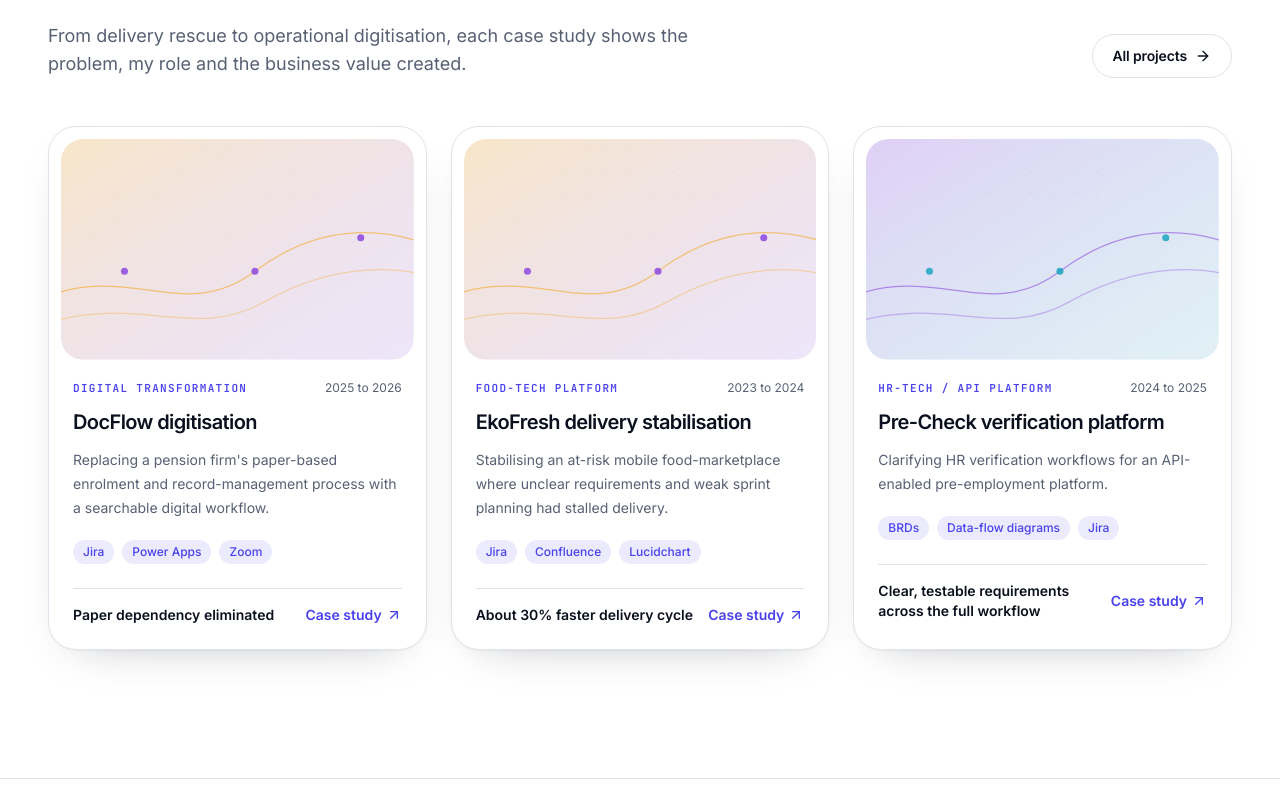
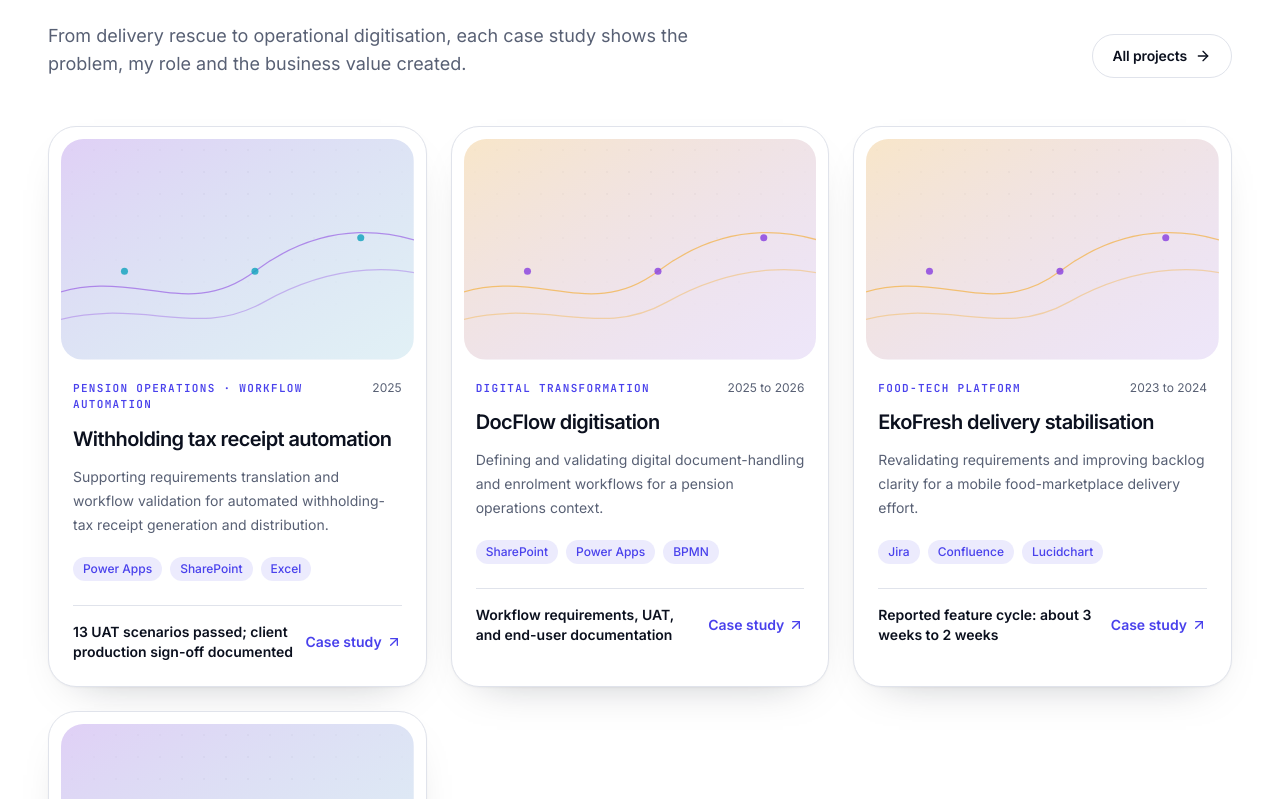
Before and after one commit to ImjCloud/portfolio, a Next.js app: page / in a window 1280 px wide. Shown: the part 5081-5880 px from the top of the page. Built offline with nearby package versions, Linux system fonts and the light colour scheme; no server answers.

Commit message:
Apply resume-backed portfolio improvements to data/projects.ts

```diff
--- a/data/projects.ts
+++ b/data/projects.ts
@@ -16,34 +16,49 @@ export type Project = {
 
 export const projects: Project[] = [
   {
+    slug: "leadway-withholding-tax-automation",
+    title: "Withholding tax receipt automation",
+    category: "Pension operations · Workflow automation",
+    period: "2025",
+    role: "Business Analyst / Project Manager",
+    summary: "Supporting requirements translation and workflow validation for automated withholding-tax receipt generation and distribution.",
+    problem: "The workflow needed to process transaction schedules, produce PDF receipts, distribute them reliably, and support later retrieval or resend.",
+    approach: "Supported the translation of business needs into workflow requirements and UAT validation. The solution ingests transaction schedules, extracts data to SharePoint, generates PDF receipts, distributes them by email, and supports retrieval and resend.",
+    outcome: "Project records document 13 UAT scenarios marked passed and client sign-off for production deployment. A job completion certificate lists the role as Business Analyst / Project Manager.",
+    tools: ["Power Apps", "SharePoint", "Excel", "Workflow automation", "UAT"],
+    kpi: "13 UAT scenarios passed; client production sign-off documented",
+    state: "published",
+    deliverables: ["Workflow requirements", "UAT scenarios", "Validation records", "Production sign-off evidence"],
+  },
+  {
     slug: "docflow-digitisation",
     title: "DocFlow digitisation",
     category: "Digital transformation",
     period: "2025 to 2026",
-    role: "Project Analyst",
-    summary: "Replacing a pension firm's paper-based enrolment and record-management process with a searchable digital workflow.",
-    problem: "A pension firm relied entirely on paper-based processes for document storage and client enrolment, creating inefficiencies in record retrieval, data accuracy and overall operational workflow.",
-    approach: "I gathered and documented business requirements, identifying pain points across the firm's manual processes. Working with the team, we built a custom document capture application to scan and store hard copy records digitally, while redesigning the enrolment process to replace paper forms with online forms. I then conducted UAT to validate the system and produced user manuals to support staff training and adoption.",
-    outcome: "The firm's entire document library was digitised, enabling instant retrieval of records and removing dependence on physical files. The enrolment process became fully digital, reducing processing time and improving data accuracy, with documentation supporting a smooth transition for the team.",
-    tools: ["Jira", "Power Apps", "Zoom", "MoSCoW", "Agile / Scrum", "UAT coordination", "Requirements gathering"],
-    kpi: "Paper dependency eliminated",
+    role: "Business Analyst / Delivery support",
+    summary: "Defining and validating digital document-handling and enrolment workflows for a pension operations context.",
+    problem: "Paper-based document handling and enrolment workflows created challenges for record capture, retrieval, hand-offs, and consistent processing.",
+    approach: "Contributed to requirements gathering, workflow definition, UAT, and end-user documentation for document handling, enrolment, and governance. The described workflows included online forms and scan-to-digital processes, assignment and correction cycles, audit trails, and electronic-signature functionality.",
+    outcome: "Produced workflow and user-documentation support for digitisation and process governance. No unverified percentage improvement or claim that the entire document library was digitised is asserted here.",
+    tools: ["SharePoint", "Power Apps", "BPMN", "Requirements analysis", "UAT"],
+    kpi: "Workflow requirements, UAT, and end-user documentation",
     state: "published",
-    deliverables: ["Requirements pack", "Process maps", "UAT plan", "User manuals"],
+    deliverables: ["Requirements notes", "Workflow maps", "UAT support", "User manuals"],
   },
   {
     slug: "ekofresh-delivery-stabilisation",
     title: "EkoFresh delivery stabilisation",
     category: "Food-tech platform",
     period: "2023 to 2024",
-    role: "Business Analyst / Delivery Stabilisation",
-    summary: "Stabilising an at-risk mobile food-marketplace where unclear requirements and weak sprint planning had stalled delivery.",
-    problem: "The platform was behind schedule due to unvalidated requirements, an unstructured backlog and weak sprint planning, resulting in high carry-over work and eroding stakeholder confidence.",
-    approach: "I conducted a full requirements revalidation across 40+ backlog items, applied MoSCoW prioritisation to eliminate noise, and rebuilt the sprint planning structure with clear definition-of-done criteria and explicit dependency tracking in Jira.",
-    outcome: "Reduced feature delivery cycle time from three weeks to two (about 30% faster), restored product-engineering alignment, and established a delivery cadence the team sustained through project completion.",
+    role: "Business Analyst / Delivery stabilisation",
+    summary: "Revalidating requirements and improving backlog clarity for a mobile food-marketplace delivery effort.",
+    problem: "Requirements needed revalidation and clearer prioritisation to support planning, dependencies, and conversations between stakeholders and the delivery team.",
+    approach: "Revalidated 40+ requirements, applied MoSCoW prioritisation, and supported sprint planning with clearer acceptance criteria and dependency tracking.",
+    outcome: "The project reported a change in feature delivery cycle from around three weeks to around two weeks. Supporting sprint records or project-lead confirmation should be retained before using this metric in formal applications.",
     tools: ["Jira", "Confluence", "Lucidchart", "MoSCoW prioritisation", "Agile / Scrum", "UAT coordination"],
-    kpi: "About 30% faster delivery cycle",
+    kpi: "Reported feature cycle: about 3 weeks to 2 weeks",
     state: "published",
-    deliverables: ["Prioritised backlog", "User stories", "Sprint cadence", "UAT coordination"],
+    deliverables: ["Prioritised backlog", "Requirements and acceptance criteria", "Dependency tracking", "UAT coordination"],
   },
   {
     slug: "pre-check-verification-platform",
@@ -52,13 +67,13 @@ export const projects: Project[] = [
     period: "2024 to 2025",
     role: "Business Analyst",
     summary: "Clarifying HR verification workflows for an API-enabled pre-employment platform.",
-    problem: "Teams needed a shared, testable view of HR workflow requirements and integration expectations for a new pre-employment verification product.",
-    approach: "I translated HR workflow needs into structured functional specifications, data-flow diagrams and integration acceptance criteria, working closely with engineering to keep scope testable.",
-    outcome: "Provided an auditable foundation for delivery with clearer hand-offs across business, product and engineering, reducing ambiguity at the definition stage.",
-    tools: ["BRDs", "Data-flow diagrams", "Jira", "API requirements"],
-    kpi: "Clear, testable requirements across the full workflow",
+    problem: "Teams needed a shared, testable view of HR workflow requirements and integration expectations for a pre-employment verification product.",
+    approach: "Translated HR workflow needs into functional specifications, data-flow diagrams, and integration acceptance criteria, working with engineering to keep requirements testable.",
+    outcome: "Provided a documented foundation for delivery and clearer hand-offs across business and engineering, from requirements through UAT and sign-off.",
+    tools: ["BRDs", "Data-flow diagrams", "Jira", "API requirements", "UAT"],
+    kpi: "Testable requirements across the workflow",
     state: "published",
-    deliverables: ["Functional specification", "Data-flow diagrams", "Acceptance criteria", "Risk log"],
+    deliverables: ["Functional specification", "Data-flow diagrams", "Acceptance criteria", "UAT and sign-off support"],
   },
 ];
 
```
